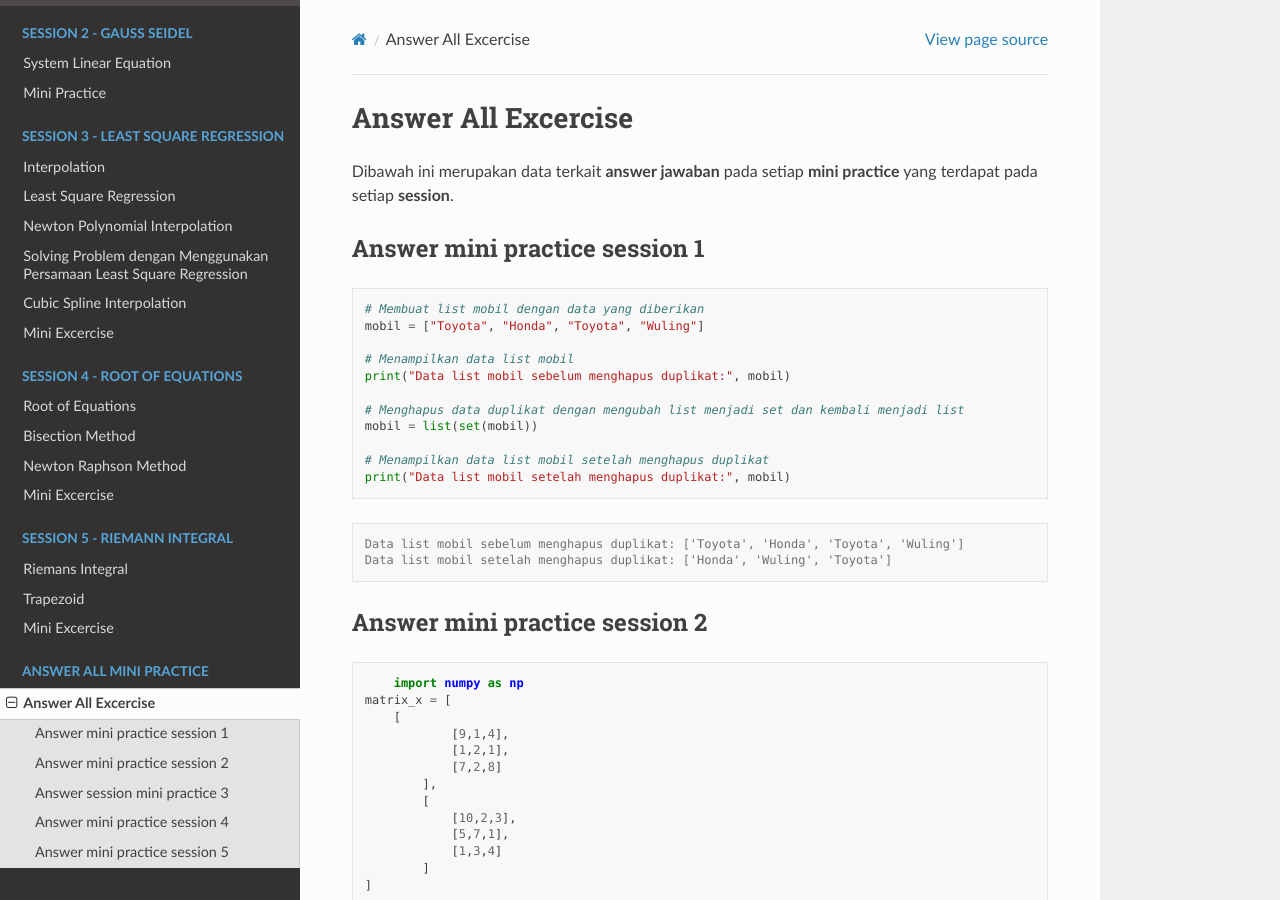
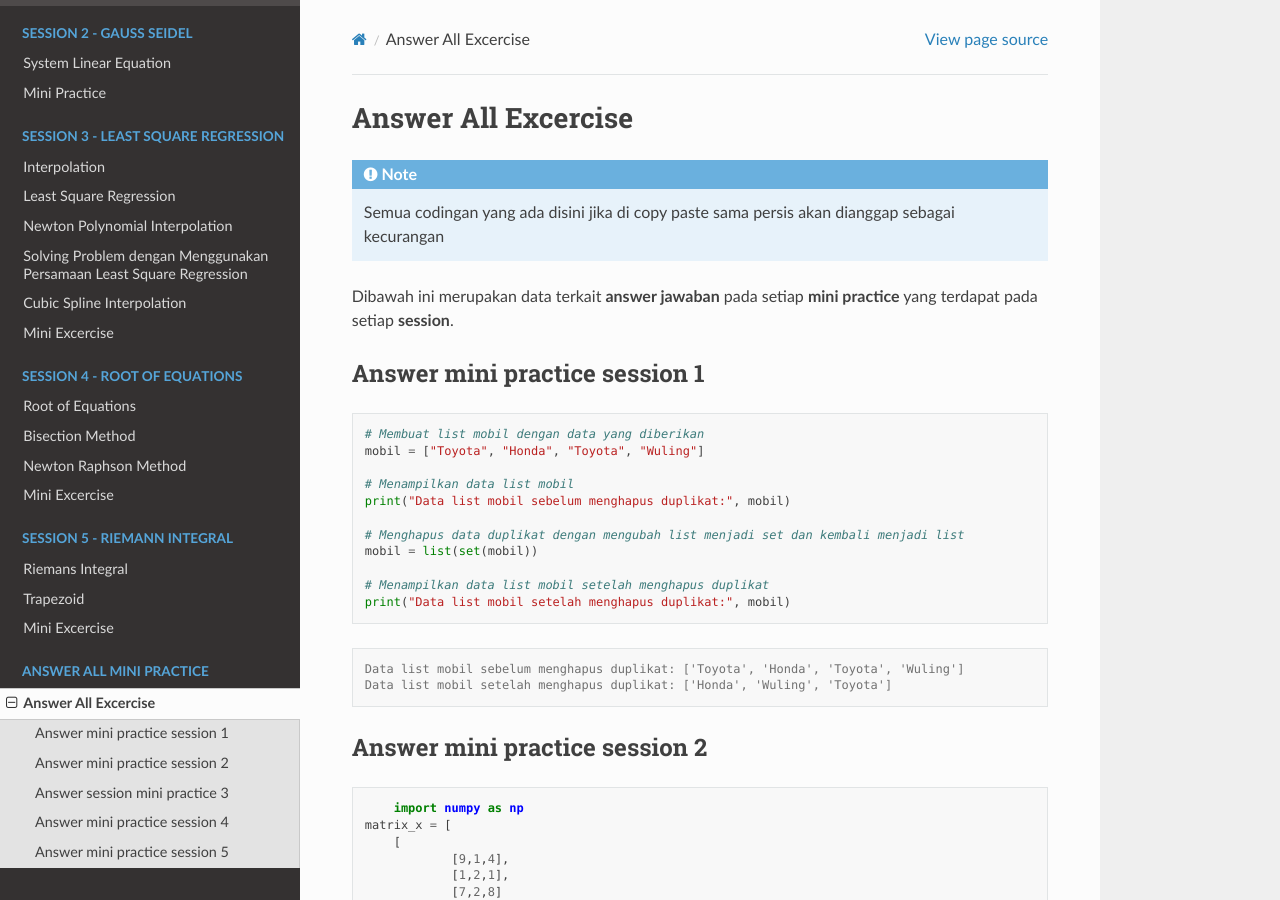
Before and after one commit to AcademicSLC/hol-scientific-computing, a Sphinx documentation site: the page built from docs/source/materials/answer-all-excercise/answer-all-excercise.rst, in a window 1280 px wide and 900 px high. Built offline with Sphinx 7.4.7 and the Read the Docs theme 2.0.0, drawn with Linux system fonts in a browser that asks for light colours.

Commit message:
newscicom-latest-2

```diff
--- a/docs/source/materials/answer-all-excercise/answer-all-excercise.rst
+++ b/docs/source/materials/answer-all-excercise/answer-all-excercise.rst
@@ -1,5 +1,10 @@
 Answer All Excercise
 ==========================
+
+.. note::
+
+    Semua codingan yang ada disini jika di copy paste sama persis akan dianggap sebagai kecurangan
+
 
 Dibawah ini merupakan data terkait **answer jawaban** pada setiap **mini practice** yang terdapat pada setiap **session**.
 
```
